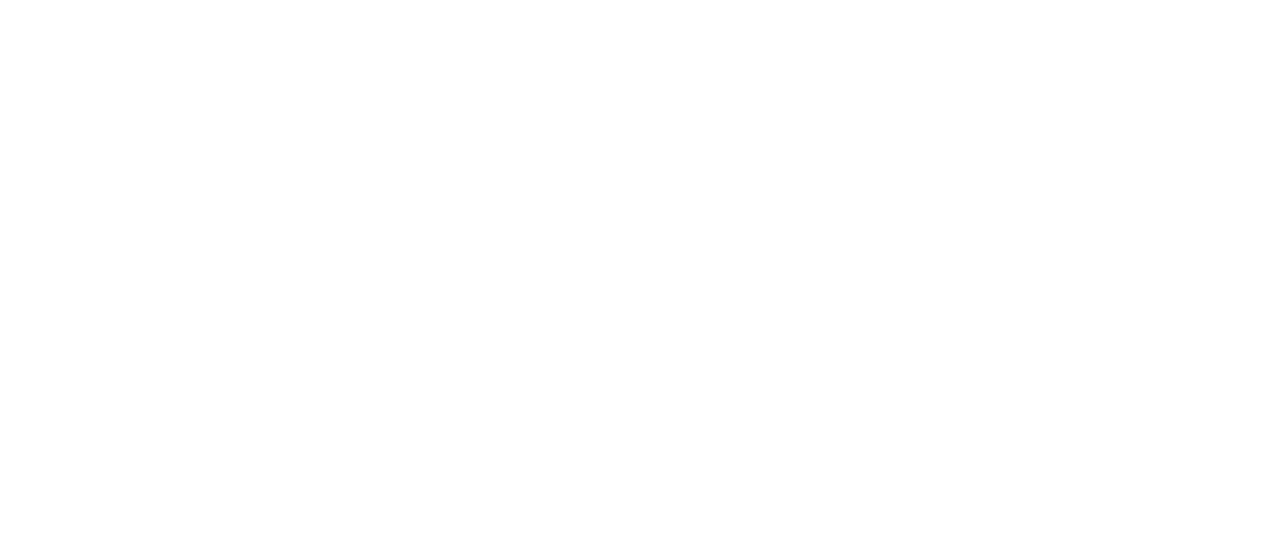
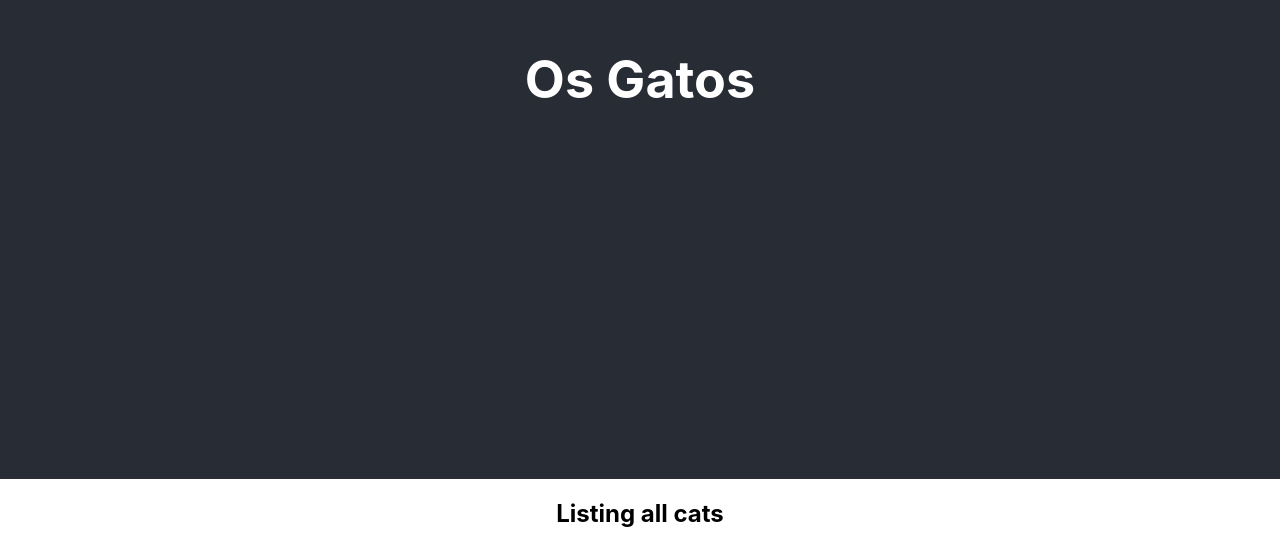
Before and after one commit to pczcanda/os-gatos, a React (Create React App) app: page / in a window 1280 px wide. Before the commit this address had no page. Shown: the part 321-869 px from the top of the page. Before the commit the page ends 800 px from the top, so only its background shows below. Built offline with nearby package versions, Linux system fonts and the light colour scheme.

Commit message:
[R1] - main page: page component + routing

```diff
--- a/src/app/App.tsx
+++ b/src/app/App.tsx
@@ -1,5 +1,7 @@
 import { BrowserRouter, Outlet, Route, Routes } from "react-router-dom";
 import "./App.css";
+import CatsPage from "../pages/CatsPage/CatsPage";
+import ErrorPage from "../pages/ErrorPage/ErrorPage";
 
 const App: React.FC<{}> = () => {
   return (
@@ -16,7 +18,9 @@ const App: React.FC<{}> = () => {
               </main>
             </div>
           }
-        ></Route>
+        >
+          <Route path="/" element={<CatsPage />} errorElement={<ErrorPage />} />
+        </Route>
       </Routes>
     </BrowserRouter>
   );
--- /dev/null
+++ b/src/pages/CatsPage/CatsPage.tsx
@@ -0,0 +1,11 @@
+import { Box } from "@mui/material";
+
+const CatsPage: React.FC<{}> = () => {
+  return (
+    <Box>
+      <h2>Listing all cats</h2>
+    </Box>
+  );
+};
+
+export default CatsPage;
--- /dev/null
+++ b/src/pages/ErrorPage/ErrorPage.tsx
@@ -0,0 +1,5 @@
+const ErrorPage: React.FC<{}> = () => {
+  return <h2>This page doesn't seem to exist yet!</h2>;
+};
+
+export default ErrorPage;
```
